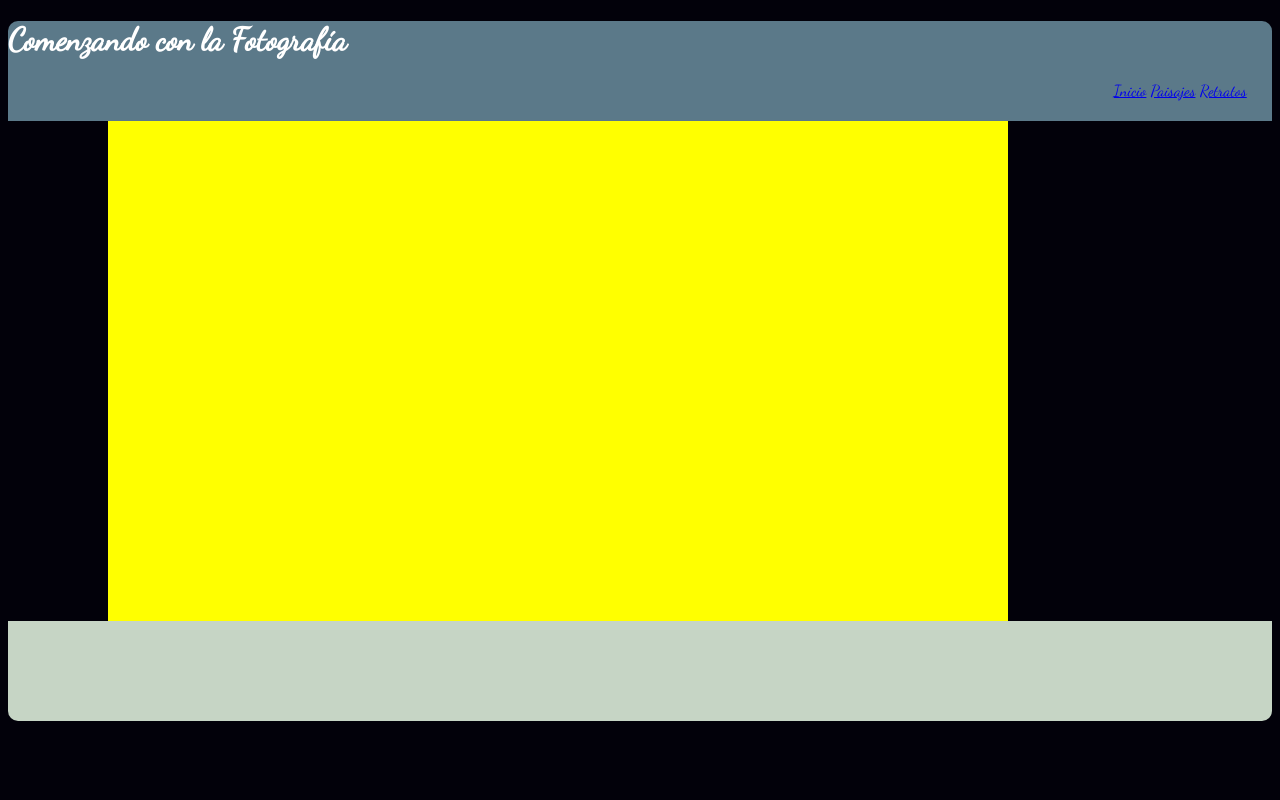
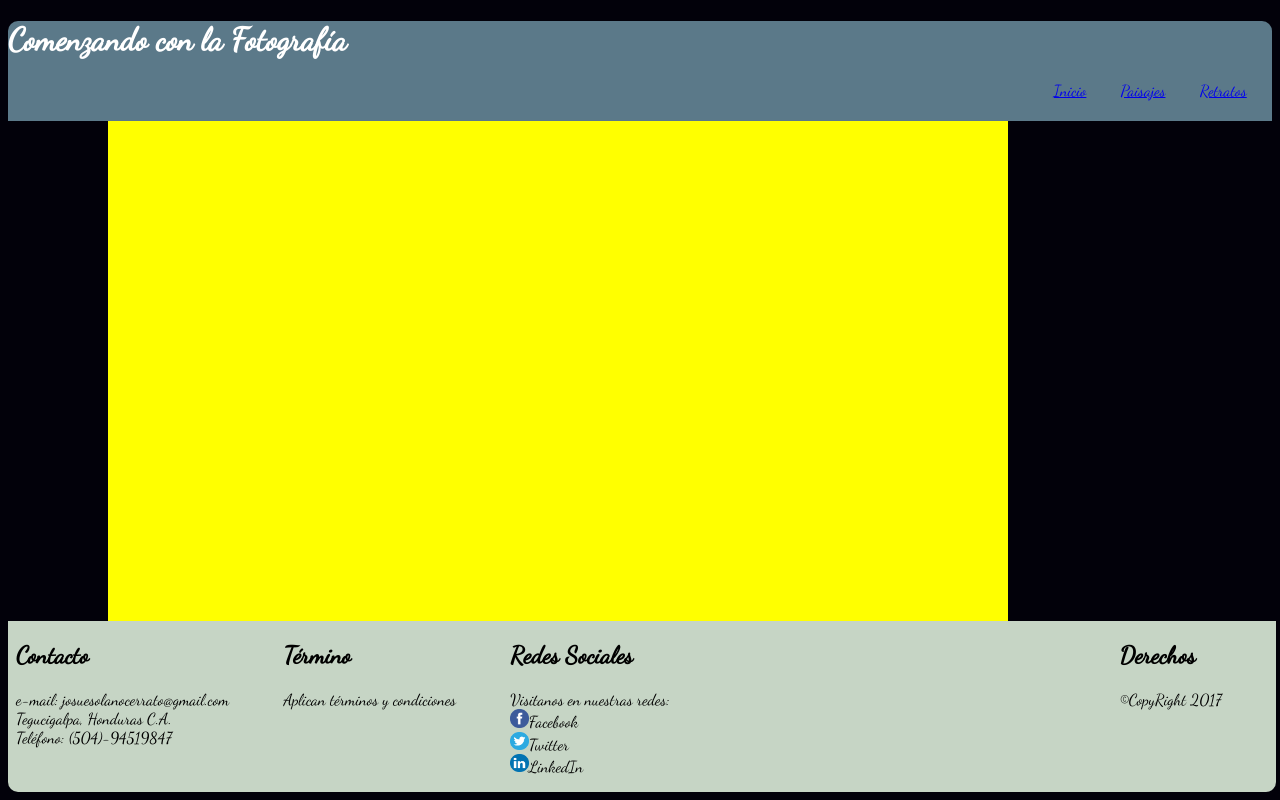
Before and after one commit to josuesolano/Evaluaci-n-CSS, a plain HTML site: page index.html in a window 1280 px wide. Drawn offline with Linux system fonts and the light colour scheme.

Commit message:
Footer
Creación del footer de 4 columnas, incluir íconos y links a redes
sociales, modificación de estilo de <div> de columnas.

```diff
--- a/css/estilos.css
+++ b/css/estilos.css
@@ -3,7 +3,7 @@ body {
   background-color: #02010a;
 }
 
-header{
+#encabezado{
   background-color: #5b7989;
   color: white;
   width:100%;
@@ -12,14 +12,15 @@ header{
   border-top-right-radius: 10px;
 }
 
-header h1{
+h1{
   text-shadow: 2px #02010a;
   text-align: left;
 }
 
-header nav{
+nav{
   float:right;
   padding-right: 2%;
+  word-spacing: 30px;
 }
 
 #contenido{
@@ -33,7 +34,27 @@ header nav{
 footer{
   background-color: #C6d5c5;
   width:100%;
-  height: 100px;
+  height: 100%;
   border-bottom-left-radius: 10px;
   border-bottom-right-radius: 10px;
+  padding-left: 4px;
 }
+
+#columnas-footer{
+  display: flex;
+  flex-flow: wrap;
+}
+
+#columna-1{
+  flex-grow: 2;
+  padding-left: 4px;
+}
+#columna-2{
+  flex-grow: 2;
+}
+#columna-3{
+  flex-grow: 2;
+}
+#columna-4{
+  flex-grow: 2;
+}
--- a/index.html
+++ b/index.html
@@ -8,7 +8,7 @@
     <title>Comenzando con la Fotografía</title>
   </head>
   <body>
-  <header>
+  <header id=encabezado>
     <h1>Comenzando con la Fotografía</h1>
     <nav>
       <a href="index.html">Inicio</a>
@@ -20,8 +20,26 @@
 
   </div>
   <footer>
+    <div id="columnas-footer">
+      <div id="columna-1"><h2>Contacto</h2>
+        <p>e-mail: josuesolanocerrato@gmail.com</br>Tegucigalpa, Honduras C.A.</br>Teléfono: &#40;504&#41;-94519847</p>
 
+      </div>
+      <div id="columna-2"><h2>Término</h2>
+        <p>Aplican términos y condiciones</p>
 
+      </div>
+      <div id="columna-3"><h2>Redes Sociales</h2>
+        <p>Visitanos en nuestras redes:</br>
+          <a href="https://www.facebook.com/josue.solano.12" target="_blank"><img src="images/facebook500.png" width="3%" alt="Facebook"></a>Facebook</br>
+          <a href="https://twitter.com/josuesolano" target="_blank"><img src="images/twitter.png" width="3%"></a>Twitter</br>
+          <a href="https://www.linkedin.com/in/josuesolano/" target="_blank"><img src="images/linkedin.png" width="3%"></a>LinkedIn
+        </p>
+      </div>
+      <div id="columna-4"><h2>Derechos</h2>
+        <p>&#169;CopyRight 2017</p>
+      </div>
+    </div>
 
   </footer>
   </body>
```
Also changed, not shown: images/Facebook.png (added), images/facebook500.png (added), images/linkedin.png (added), images/twitter.png (added).
